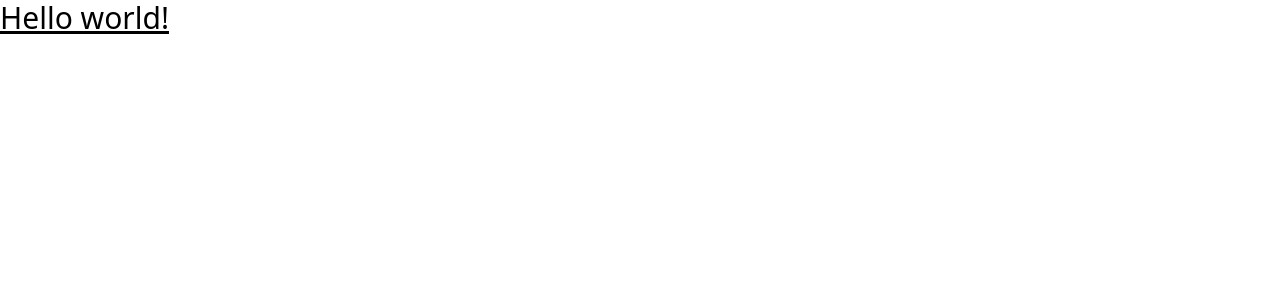
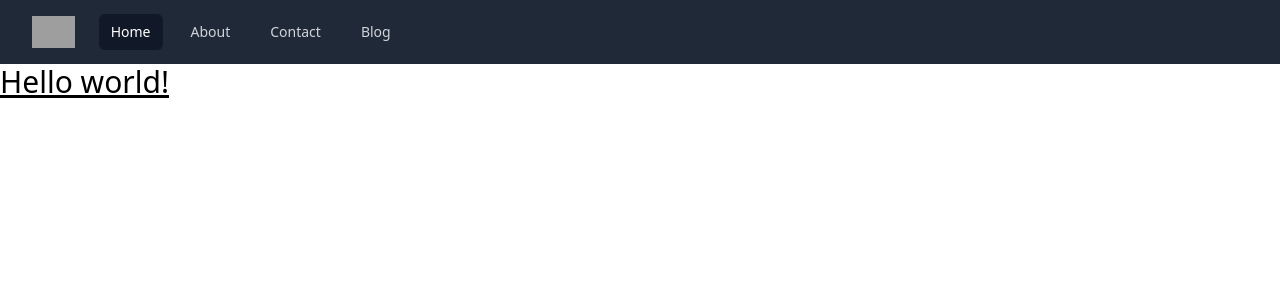
Before and after one commit to anis-dr/decathlon, a Next.js app: page / in a window 1280 px wide. Shown: the top 300 px of the page. Built offline with nearby package versions, Linux system fonts and the light colour scheme; grey boxes are pictures that could not be loaded.

Commit message:
:sparkles: hello world with navigation

```diff
--- a/app/head.tsx
+++ /dev/null
@@ -1,10 +0,0 @@
-export default function Head() {
-  return (
-    <>
-      <title>Create Next App</title>
-      <meta content="width=device-width, initial-scale=1" name="viewport" />
-      <meta name="description" content="Generated by create next app" />
-      <link rel="icon" href="/favicon.ico" />
-    </>
-  )
-}
--- a/app/layout.tsx
+++ b/app/layout.tsx
@@ -1,21 +1,21 @@
-import './globals.css'
-import React from 'react'
+import './globals.css';
+import React from 'react';
+import Navigation from './navigation';
 
 export default function RootLayout({
   children,
 }: {
-  children: React.ReactNode
+  children: React.ReactNode;
 }) {
   return (
     <html lang="en">
-      {/*
-        <head /> will contain the components returned by the nearest parent
-        head.tsx. Find out more at https://beta.nextjs.org/docs/api-reference/file-conventions/head
-      */}
       <head>
-        <title>Create Next App</title>
+        <title>Decathlon AI</title>
       </head>
-      <body>{children}</body>
+      <body>
+        <Navigation />
+        {children}
+      </body>
     </html>
-  )
+  );
 }
--- /dev/null
+++ b/app/navigation.tsx
@@ -0,0 +1,65 @@
+'use client';
+
+import { Disclosure } from '@headlessui/react';
+import classNames from 'classnames';
+import MobileNavigationButton from '../components/MobileNavigationButton';
+import MobileNavigation from '../components/MobileNavigation';
+import useNavigation from '../hooks/useNavigation';
+
+export default function Navigation() {
+  const { navigation, isCurrentPathname } = useNavigation();
+
+  return (
+    <Disclosure as="nav" className="bg-gray-800">
+      {({ open }) => (
+        <>
+          <div className="mx-auto max-w-7xl px-2 sm:px-6 lg:px-8">
+            <div className="relative flex h-16 items-center justify-between">
+              <div className="absolute inset-y-0 left-0 flex items-center sm:hidden">
+                {/* Mobile menu button*/}
+                <MobileNavigationButton open={open} />
+              </div>
+              <div className="flex flex-1 items-center justify-center sm:items-stretch sm:justify-start">
+                <div className="flex flex-shrink-0 items-center">
+                  <img
+                    className="block h-8 w-auto lg:hidden"
+                    src="https://upload.wikimedia.org/wikipedia/commons/c/c4/Decathlon_Logo.svg"
+                    alt="Decathlon"
+                  />
+                  <img
+                    className="hidden h-8 w-auto lg:block"
+                    src="https://upload.wikimedia.org/wikipedia/commons/c/c4/Decathlon_Logo.svg"
+                    alt="Decathlon"
+                  />
+                </div>
+                <div className="hidden sm:ml-6 sm:block">
+                  <div className="flex space-x-4">
+                    {navigation.map((item) => (
+                      <a
+                        key={item.name}
+                        href={item.href}
+                        className={classNames(
+                          isCurrentPathname(item.href)
+                            ? 'bg-gray-900 text-white'
+                            : 'text-gray-300 hover:bg-gray-700 hover:text-white',
+                          'px-3 py-2 rounded-md text-sm font-medium'
+                        )}
+                        aria-current={
+                          isCurrentPathname(item.href) ? 'page' : undefined
+                        }
+                      >
+                        {item.name}
+                      </a>
+                    ))}
+                  </div>
+                </div>
+              </div>
+            </div>
+          </div>
+
+          <MobileNavigation />
+        </>
+      )}
+    </Disclosure>
+  );
+}
--- a/app/page.tsx
+++ b/app/page.tsx
@@ -1,3 +1,3 @@
 export default function Home() {
-  return <h1 className="text-3xl underline">Hello world!</h1>
+  return <h1 className="text-3xl underline">Hello world!</h1>;
 }
--- /dev/null
+++ b/components/MobileNavigation.tsx
@@ -0,0 +1,32 @@
+import { Disclosure } from '@headlessui/react';
+import classNames from 'classnames';
+import useNavigation from '../hooks/useNavigation';
+
+const MobileNavigation = () => {
+  const { isCurrentPathname, navigation } = useNavigation();
+
+  return (
+    <Disclosure.Panel className="sm:hidden">
+      <div className="space-y-1 px-2 pt-2 pb-3">
+        {navigation.map((item) => (
+          <Disclosure.Button
+            key={item.name}
+            as="a"
+            href={item.href}
+            className={classNames(
+              isCurrentPathname(item.href)
+                ? 'bg-gray-900 text-white'
+                : 'text-gray-300 hover:bg-gray-700 hover:text-white',
+              'block px-3 py-2 rounded-md text-base font-medium'
+            )}
+            aria-current={isCurrentPathname(item.href) ? 'page' : undefined}
+          >
+            {item.name}
+          </Disclosure.Button>
+        ))}
+      </div>
+    </Disclosure.Panel>
+  );
+};
+
+export default MobileNavigation;
--- /dev/null
+++ b/components/MobileNavigationButton.tsx
@@ -0,0 +1,17 @@
+'use client';
+
+import { Disclosure } from '@headlessui/react';
+import { Bars3Icon, XMarkIcon } from '@heroicons/react/24/outline';
+
+const MobileNavigationButton = ({ open }: { open: boolean }) => (
+  <Disclosure.Button className="inline-flex items-center justify-center rounded-md p-2 text-gray-400 hover:bg-gray-700 hover:text-white focus:outline-none focus:ring-2 focus:ring-inset focus:ring-white">
+    <span className="sr-only">Open main menu</span>
+    {open ? (
+      <XMarkIcon className="block h-6 w-6" aria-hidden="true" />
+    ) : (
+      <Bars3Icon className="block h-6 w-6" aria-hidden="true" />
+    )}
+  </Disclosure.Button>
+);
+
+export default MobileNavigationButton;
--- /dev/null
+++ b/hooks/useNavigation.tsx
@@ -0,0 +1,30 @@
+// Create a react hook that returns the navigation component
+
+// Path: hooks/useNavigation.tsx
+import { useMemo } from 'react';
+import { usePathname } from 'next/navigation';
+import { useCallback } from 'react';
+
+export default function useNavigation() {
+  const navigation = useMemo(() => {
+    return [
+      { name: 'Home', href: '/' },
+      { name: 'About', href: '/about' },
+      { name: 'Contact', href: '/contact' },
+      { name: 'Blog', href: '/blog' },
+    ];
+  }, []);
+
+  const pathname = usePathname();
+  const isCurrentPathname = useCallback(
+    (href: string) => {
+      return pathname === href;
+    },
+    [pathname]
+  );
+
+  return {
+    isCurrentPathname,
+    navigation,
+  };
+}
--- a/package.json
+++ b/package.json
@@ -9,9 +9,12 @@
     "lint": "next lint"
   },
   "dependencies": {
+    "@headlessui/react": "^1.7.4",
+    "@heroicons/react": "^2.0.13",
     "@types/node": "18.11.10",
     "@types/react": "18.0.25",
     "@types/react-dom": "18.0.9",
+    "classnames": "^2.3.2",
     "eslint-config-next": "13.0.5",
     "next": "13.0.5",
     "react": "18.2.0",
```
Also changed, not shown: .prettierrc.js, 1 other file (tests, documents, lock files or other folders).
